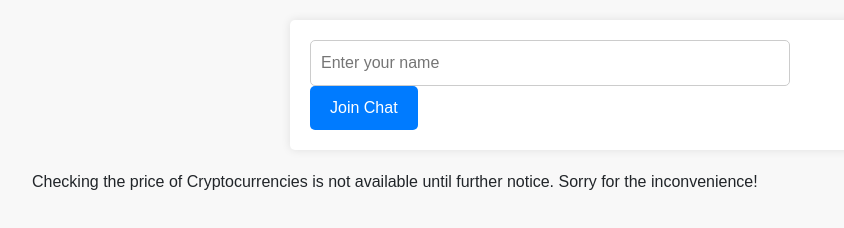
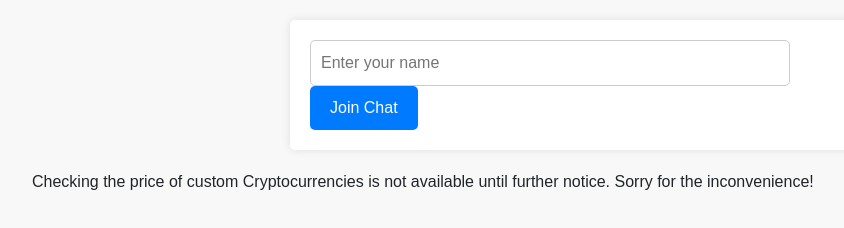
Before and after one commit to CrypticChat-xyz/CrypticChat.xyz, a website: page public/index.html in a window 1280 px wide. Shown: the whole page, without its empty margins (50-894 px from the left). Drawn offline with nearby package versions, Linux system fonts and the light colour scheme; no server answers.

Commit message:
Rewrote gramamr

```diff
--- a/public/index.html
+++ b/public/index.html
@@ -22,7 +22,7 @@
                 <button type="submit">Send</button>
             </form>
         </div>
-        <p>Checking the price of Cryptocurrencies is not available until further notice. Sorry for the inconvenience!</p>
+        <p>Checking the price of custom Cryptocurrencies is not available until further notice. Sorry for the inconvenience!</p>
     </div>
     <script src="https://cdn.jsdelivr.net/npm/bootstrap@5.3.3/dist/js/bootstrap.bundle.min.js" integrity="sha384-YvpcrYf0tY3lHB60NNkmXc5s9fDVZLESaAA55NDzOxhy9GkcIdslK1eN7N6jIeHz" crossorigin="anonymous"></script>
     <script>
```
